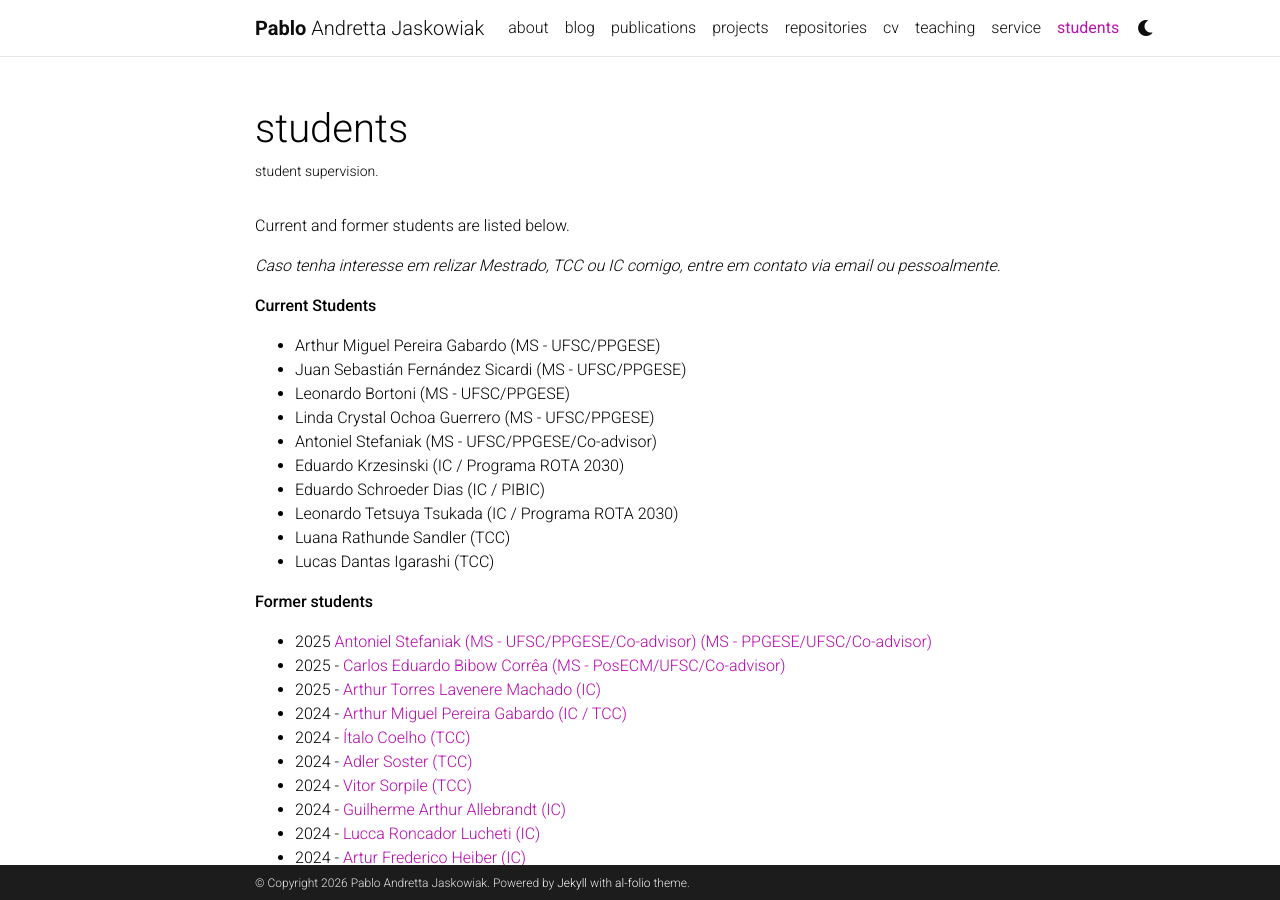
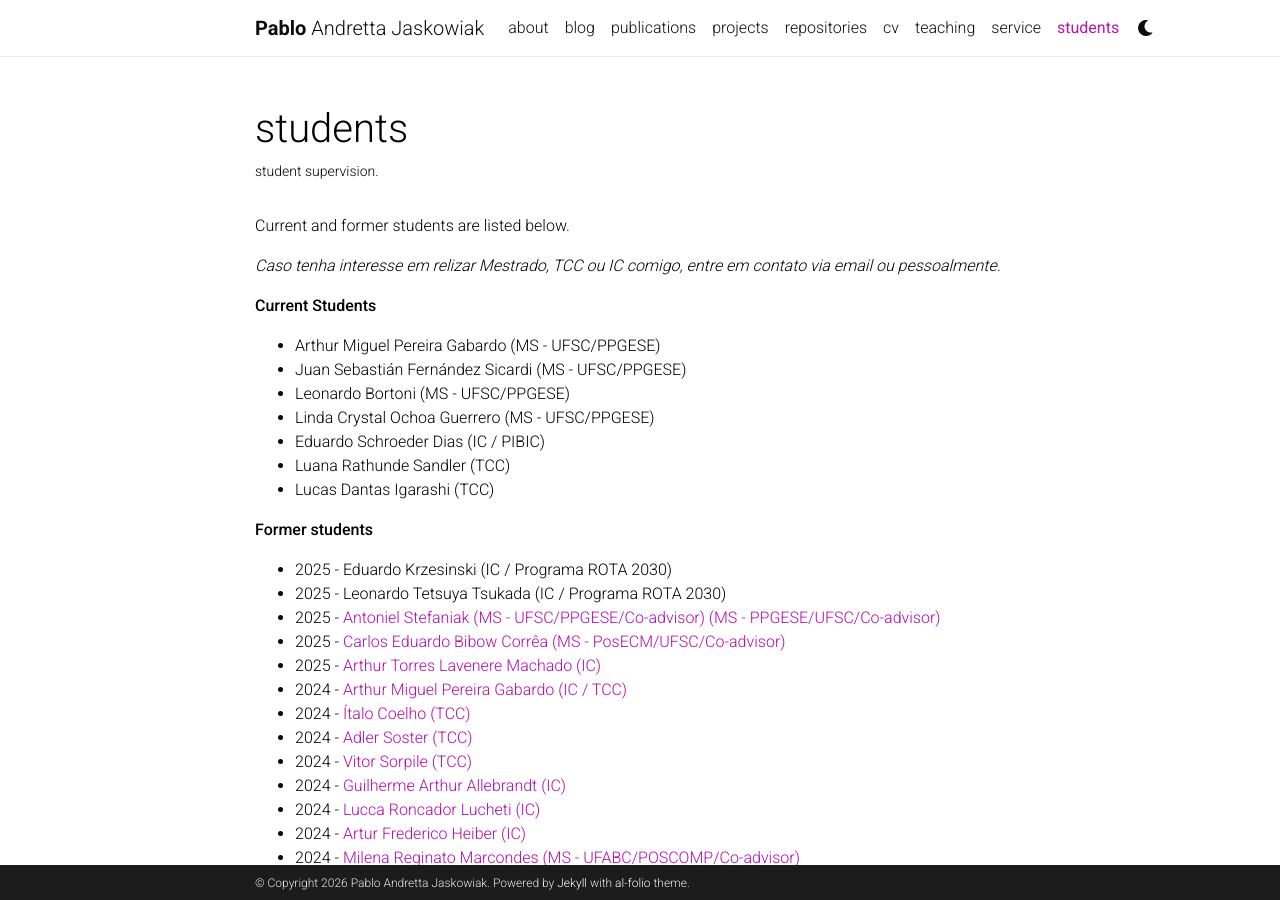
Before and after one commit to pajaskowiak/pajaskowiak.github.io, a Jekyll site: the page built from _pages/supervision.md, in a window 1280 px wide and 900 px high. Built offline with Jekyll 4.4.1, drawn with Linux system fonts in a browser that asks for light colours; comment, search, counter and statistics services are not loaded; a style sheet for code colours, icons or effects is not loaded.

Commit message:
formerstudents

```diff
--- a/_pages/supervision.md
+++ b/_pages/supervision.md
@@ -19,17 +19,16 @@
 - Juan Sebastián Fernández Sicardi (MS - UFSC/PPGESE)
 - Leonardo Bortoni (MS - UFSC/PPGESE)
 - Linda Crystal Ochoa Guerrero (MS - UFSC/PPGESE)
-- Antoniel Stefaniak (MS - UFSC/PPGESE/Co-advisor)
-- Eduardo Krzesinski (IC / Programa ROTA 2030)
 - Eduardo Schroeder Dias (IC / PIBIC)
-- Leonardo Tetsuya Tsukada (IC / Programa ROTA 2030)
 - Luana Rathunde Sandler (TCC)
 - Lucas Dantas Igarashi (TCC)
 
 <strong>Former students</strong>
-- 2025 <a href="">Antoniel Stefaniak (MS - UFSC/PPGESE/Co-advisor) (MS - PPGESE/UFSC/Co-advisor)</a>
-- 2025 - <a href="">Carlos Eduardo Bibow Corrêa (MS - PosECM/UFSC/Co-advisor)</a>
-- 2025 - <a href="">Arthur Torres Lavenere Machado (IC)</a>
+- 2025 - Eduardo Krzesinski (IC / Programa ROTA 2030)
+- 2025 - Leonardo Tetsuya Tsukada (IC / Programa ROTA 2030)
+- 2025 - <a href="https://repositorio.ufsc.br/handle/123456789/271237">Antoniel Stefaniak (MS - UFSC/PPGESE/Co-advisor) (MS - PPGESE/UFSC/Co-advisor)</a>
+- 2025 - <a href="https://repositorio.ufsc.br/handle/123456789/269166">Carlos Eduardo Bibow Corrêa (MS - PosECM/UFSC/Co-advisor)</a>
+- 2025 - <a href="https://repositorio.ufsc.br/handle/123456789/268060">Arthur Torres Lavenere Machado (IC)</a>
 - 2024 - <a href="https://repositorio.ufsc.br/handle/123456789/262172">Arthur Miguel Pereira Gabardo (IC / TCC)</a>
 - 2024 - <a href="https://repositorio.ufsc.br/handle/123456789/262191"> Ítalo Coelho (TCC) </a>
 - 2024 - <a href="https://repositorio.ufsc.br/handle/123456789/262025">Adler Soster (TCC)</a>
```
Also changed, not shown: 3 other files.
